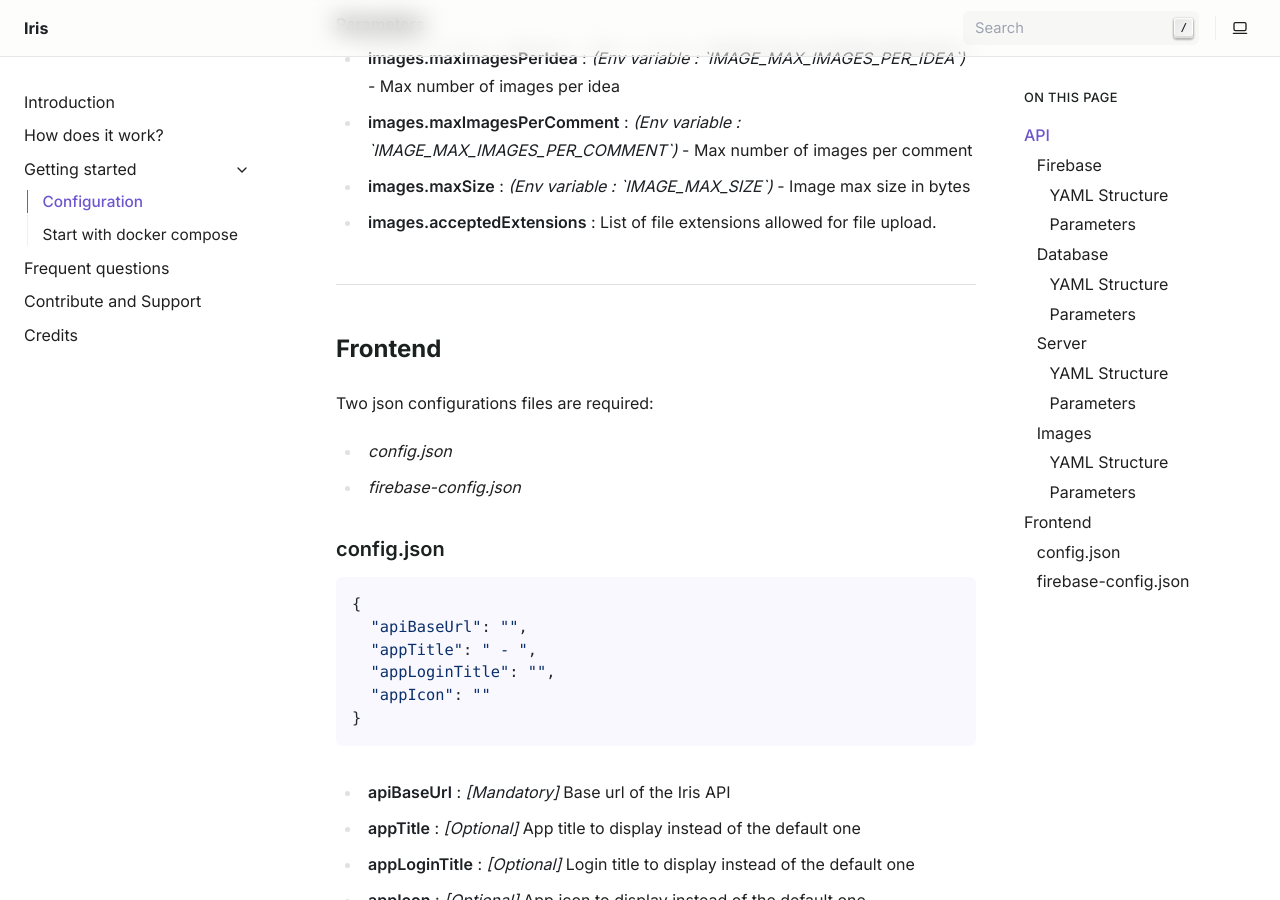
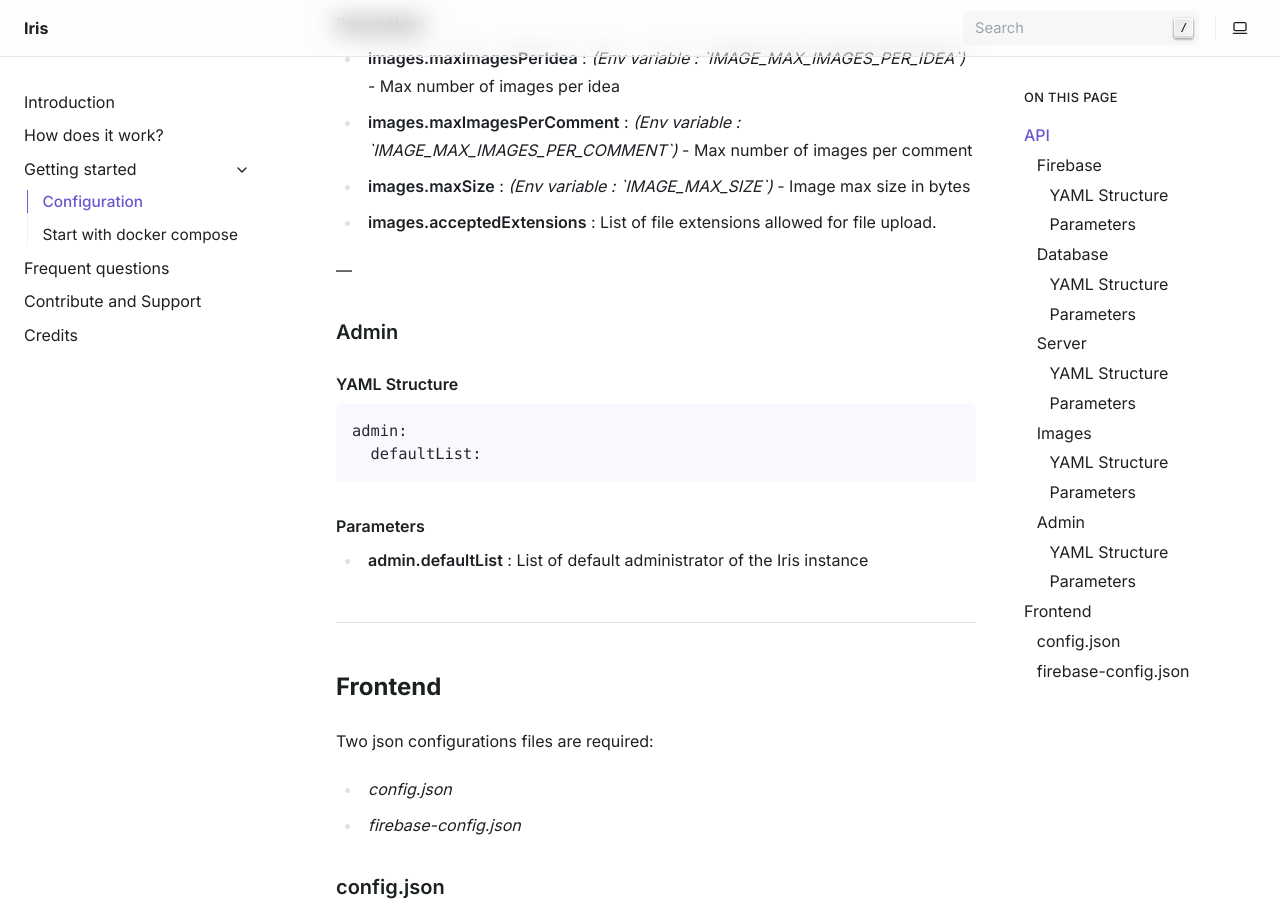
Before and after one commit to RoadTripMoustache/iris-doc, a Sphinx documentation site: the page built from docs/source/getting_started/configuration.rst, in a window 1280 px wide and 900 px high, scrolled down 2817 px. Built offline with Sphinx 7.4.7, drawn with Linux system fonts in a browser that asks for light colours.

Commit message:
docs: Improve api configuration doc (#4)

```diff
--- a/docs/source/getting_started/configuration.rst
+++ b/docs/source/getting_started/configuration.rst
@@ -118,6 +118,26 @@ Parameters
 - **images.maxSize** : *(Env variable : `IMAGE_MAX_SIZE`)* - Image max size in bytes
 - **images.acceptedExtensions** : List of file extensions allowed for file upload.
 
+
+---
+
+Admin
+------
+
+YAML Structure
+^^^^^^^^^^^^^^
+
+.. code-block::
+
+    admin:
+      defaultList:
+
+
+Parameters
+^^^^^^^^^^
+
+- **admin.defaultList** : List of default administrator of the Iris instance
+
 -------
 
 
```
Also changed, not shown: 4 other files.
